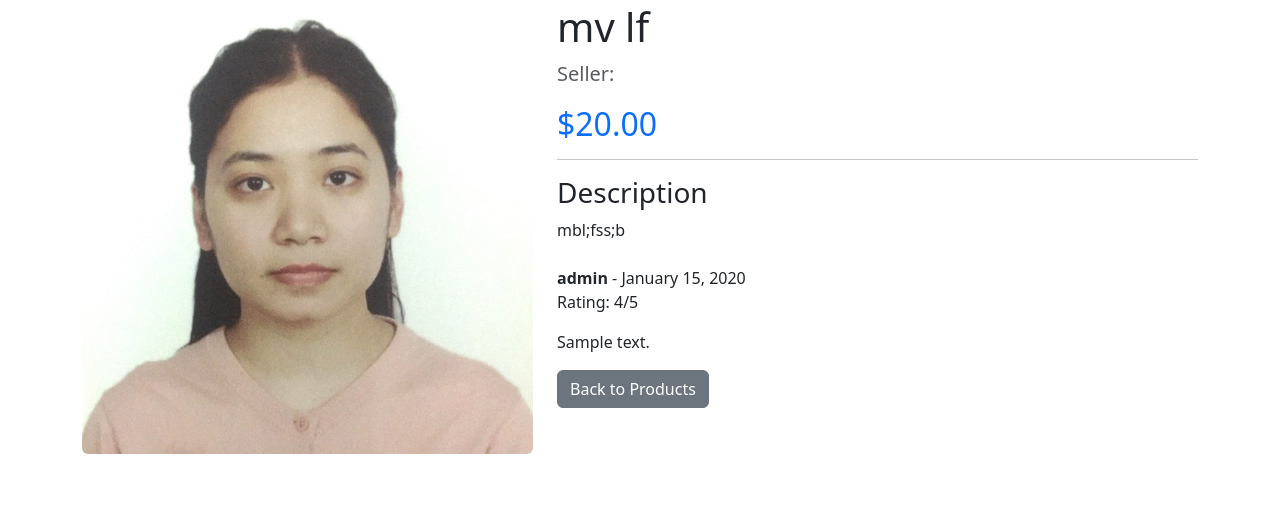
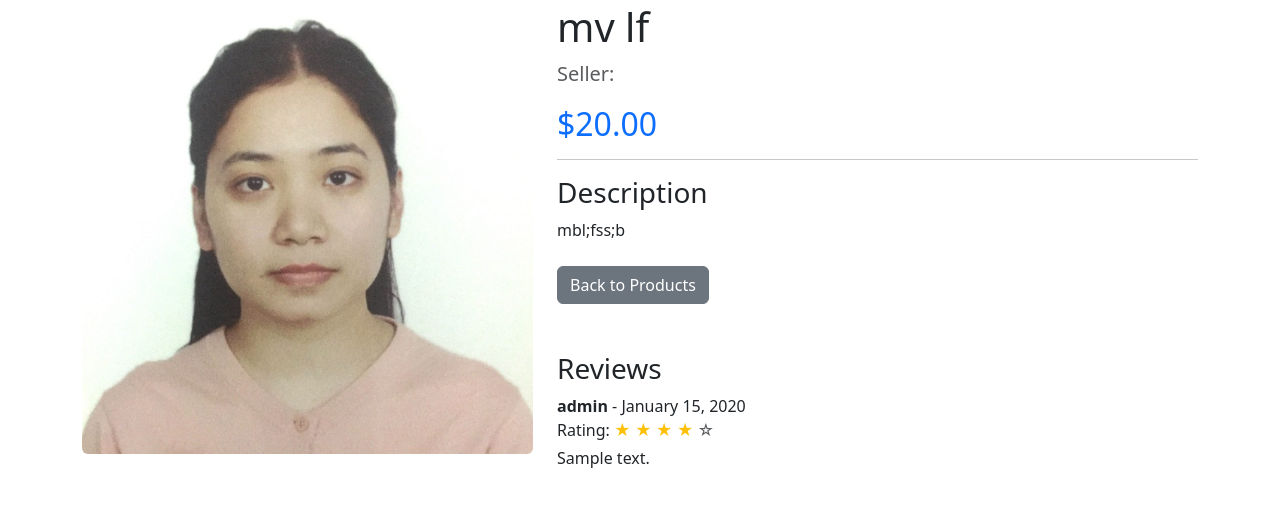
Before and after one commit to nikitamasal9/ShopSense-AI-Powered-Review-Insights, a Django app: page /products/detail/1/ in a window 1280 px wide. Shown: the part 81-588 px from the top of the page. Run offline with Django 5.2, Linux system fonts and the light colour scheme; data comes from the database, SQL or seed files in the repository; tables that the repository leaves empty hold one stand-in row (values such as "Sample post"); parts of the project's set-up code (start-up, migrations or seed data) failed here and were passed over.

Commit message:
Display product reviews with star ratings below the product detail

```diff
--- a/shopsense/products/templates/products/product_detail.html
+++ b/shopsense/products/templates/products/product_detail.html
@@ -28,15 +28,7 @@
                 <button type="submit" class="btn btn-primary">Add to Cart</button>
             </form>
             {% endif %}
-            {% for review in product.reviews.all %}
-                <div class="review">
-                    <strong>{{ review.user.username }}</strong> - {{ review.created_at|date:"F j, Y" }}
-                    <p>Rating: {{ review.rating }}/5</p>
-                    <p>{{ review.comment }}</p>
-                </div>
-                {% empty %}
-                <p>No reviews yet. Be the first to review this product!</p>
-                {% endfor %}
+
 
                 {% if has_purchased %}
             <a href="{% url 'products:add_review' product.id %}" class="btn btn-primary">Add Review</a>
@@ -44,6 +36,35 @@
 
             <a href="{% url 'products:product_list' %}" class="btn btn-secondary">Back to Products</a>
         </div>
+
+        <div class="mt-5">
+            <h3>Reviews</h3>
+        {% for review in product.reviews.all %}
+                <div class="review">
+                    <strong>{{ review.user.username }}</strong> - {{ review.created_at|date:"F j, Y" }}
+                    <p class="mb-1">
+                        Rating:
+                        {% for i in "12345" %}
+                            {% if forloop.counter <= review.rating %}
+                                <span class="text-warning">&#9733;</span>  {# Filled star ★ #}
+                            {% else %}
+                                <span class="text-muted">&#9734;</span>  {# Empty star ☆ #}
+                            {% endif %}
+                        {% endfor %}
+                    </p>
+                    <p>{{ review.comment }}</p>
+                </div>
+                {% empty %}
+                <p>No reviews yet. Be the first to review this product!</p>
+                {% endfor %}
+
+
     </div>
 </div>
 {% endblock %}
+
+<style>
+    .star-rating {
+        font-size: 1.2rem;
+    }
+</style>
```
